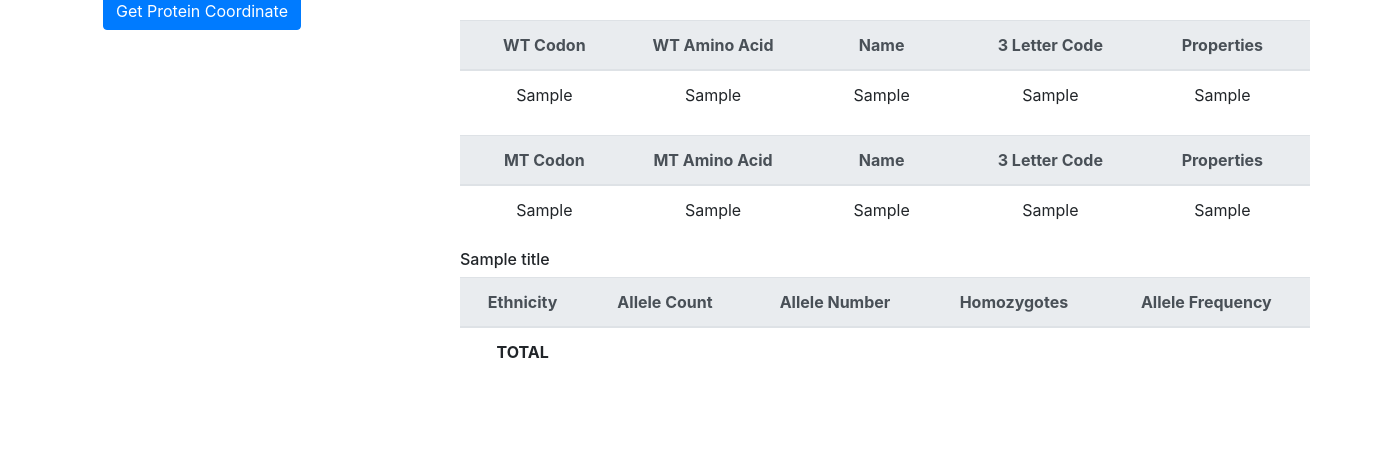
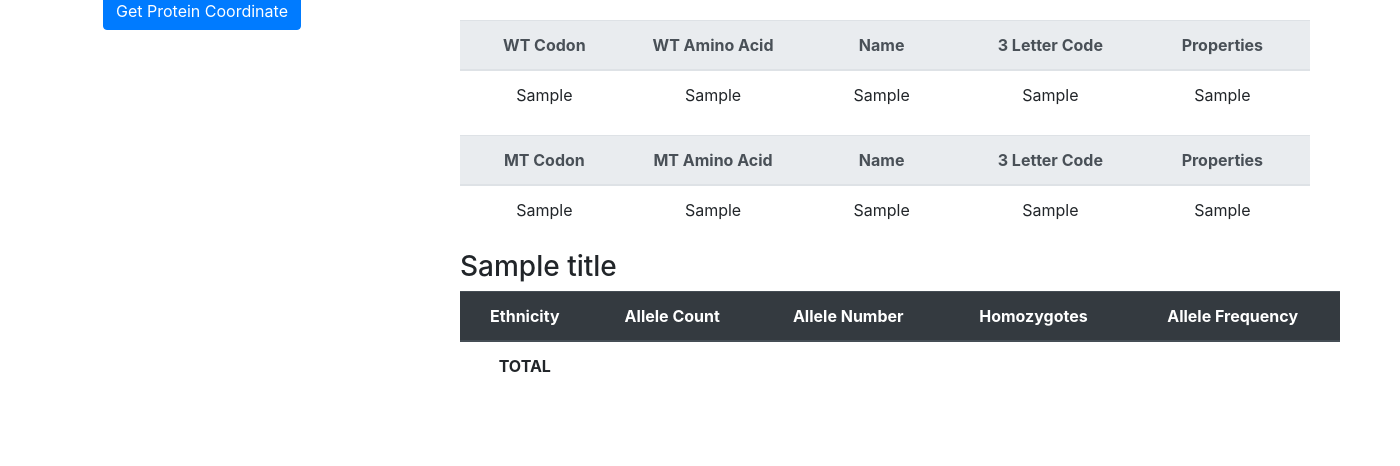
Before and after one commit to JustinzGit/variant_conversion_tool, a Django app: template conversion/templates/conversion/protein.html in a window 1400 px wide. Shown: the part 579-1045 px from the top of the page. Before the commit the page ends 937 px from the top, so only its background shows below. Run offline with Django 3.2, Linux system fonts and the light colour scheme; tables that the repository leaves empty hold one stand-in row (values such as "Sample post"); the template is opened without the code that fills it: values that come from a table or form of the project are taken from there, most other values are stand-ins (such as "Sample title", 1, 10 or a date in 2020); some libraries are stand-ins or nearby versions.

Commit message:
minor styling changes

```diff
--- a/conversion/static/conversion/styles.css
+++ b/conversion/static/conversion/styles.css
@@ -80,10 +80,8 @@
     text-align: center;
 }
 
-#gnomad_table {
+#gnomad_table .table{
     width: 850px;
-    margin-bottom: 25px;
-    /* margin-top: 20px; */
 }
 
 #gnomad_table th, td {
--- a/conversion/templates/conversion/protein.html
+++ b/conversion/templates/conversion/protein.html
@@ -77,8 +77,8 @@
     </table>
 
     <table id="gnomad_table" class="table">
-        <h6>{{ title }}</h6>
-        <thead class="thead-light">
+      <h3>{{ title }}</h3>
+      <thead class="thead-dark">
           <th scope="col">Ethnicity</th>
           <th scope="col">Allele Count</th>
           <th scope="col">Allele Number</th>
```
Lines whose indentation alone changed are shown as unchanged.
